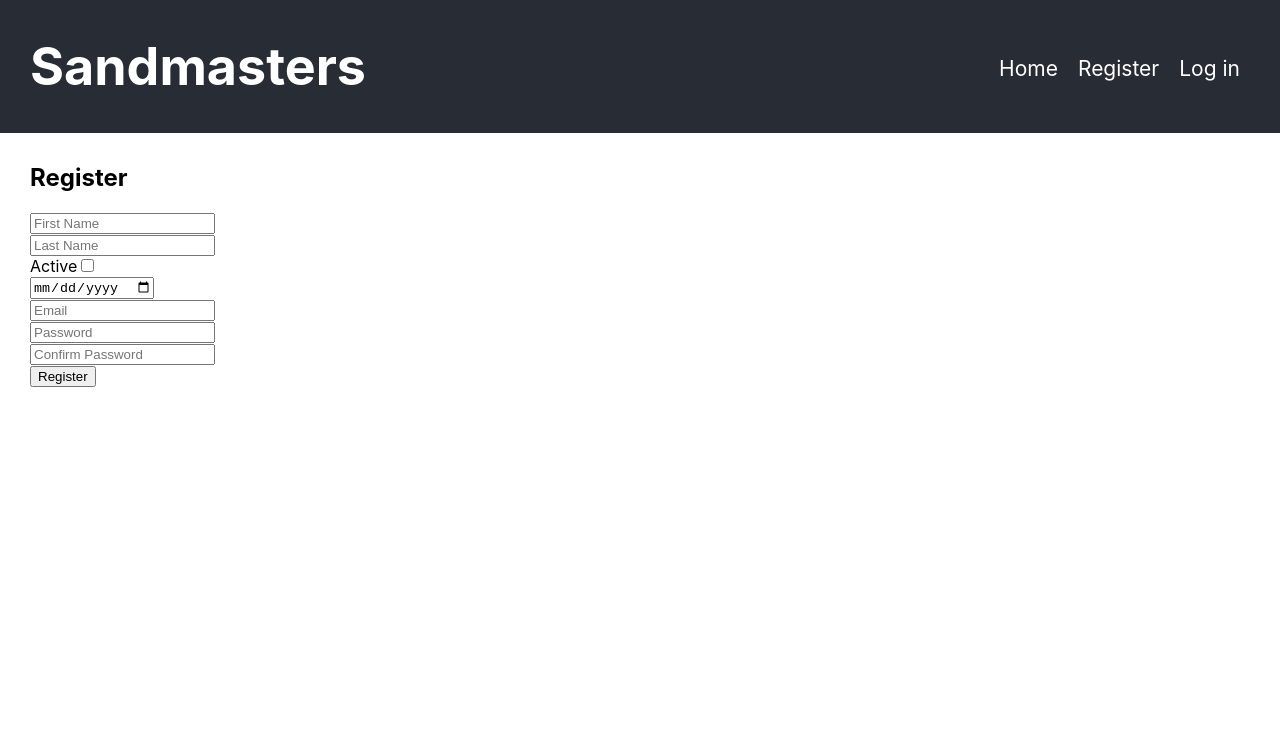
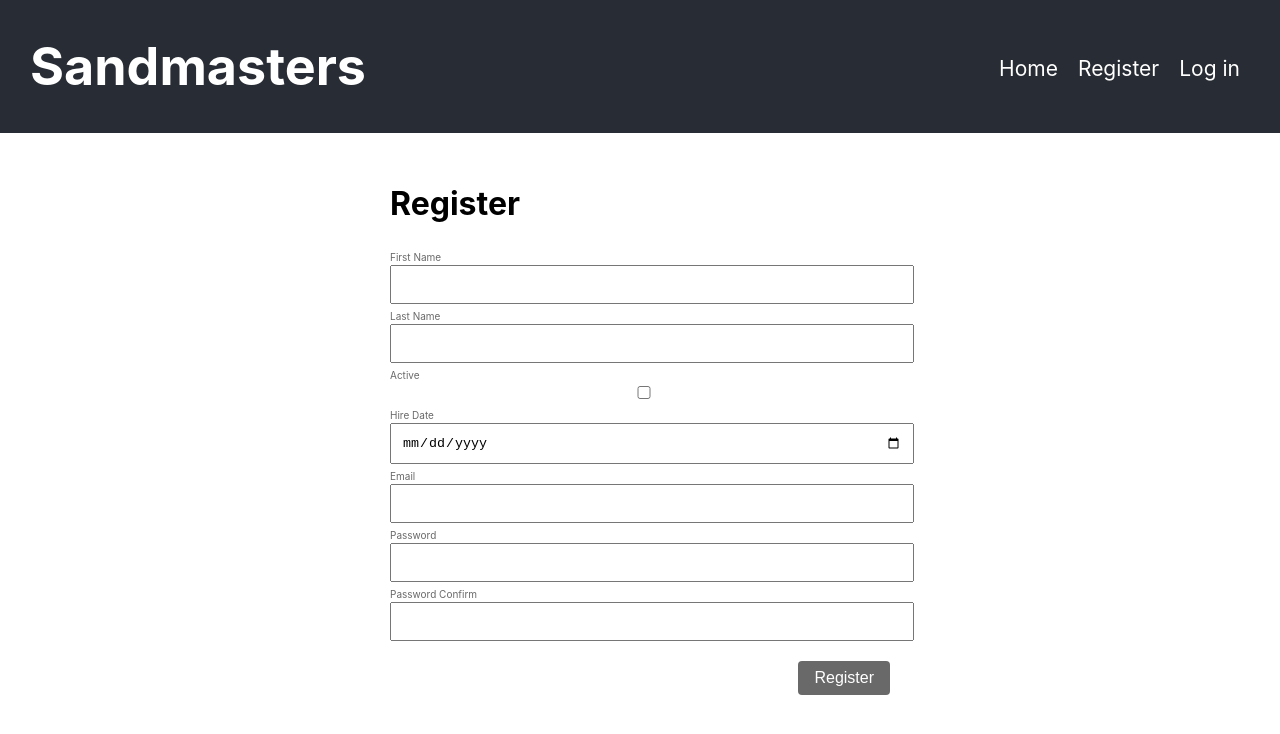
Before and after one commit to Sandmasters-Inc/sms, a React (Create React App) app in the folder client/: page /register in a window 1280 px wide. Shown: the top 734 px of the page. Built offline with nearby package versions, Linux system fonts and the light colour scheme.

Commit message:
Used new UI components and makeInput pattern in existing components

```diff
--- a/client/src/components/Customer/CustomerForm.js
+++ b/client/src/components/Customer/CustomerForm.js
@@ -81,12 +81,13 @@ export const CustomerForm = ({ customer, formTitle, onComplete }) => {
     })
   }
 
-  const makeInput = (name, field) => {
+  const makeInput = (name, field, type="text") => {
     let formattedName = capitalize(name)
     formattedName = separate(formattedName)
 
     return (
       <TextInput
+        type={type}
         name={name}
         label={formattedName}
         value={field}
@@ -111,7 +112,7 @@ export const CustomerForm = ({ customer, formTitle, onComplete }) => {
       {makeInput("email", email)}
       {makeInput("referredBy", referredBy)}
       {makeInput("adSource", adSource)}
-      {makeInput("useMeAsReference", useMeAsReference)}
+      {makeInput("useMeAsReference", useMeAsReference, "checkbox")}
       <ButtonContainer>
         <Button onClick={() => onComplete(customerData)}>Submit</Button>
       </ButtonContainer>
--- a/client/src/components/Job/JobForm.js
+++ b/client/src/components/Job/JobForm.js
@@ -98,12 +98,13 @@ export const JobForm = ({ job, formTitle, onComplete }) => {
     });
   };
 
-  const makeInput = (name, field) => {
+  const makeInput = (name, field, type = 'text') => {
     let formattedName = capitalize(name)
     formattedName = separate(formattedName)
 
     return (
       <TextInput
+        type={type}
         name={name}
         label={formattedName}
         value={field}
@@ -128,13 +129,13 @@ export const JobForm = ({ job, formTitle, onComplete }) => {
       {makeInput("notes", notes)}
       {makeInput("inspector", inspector)}
       {makeInput("payTerms", payTerms)}
-      {makeInput("inquiryDate", inquiryDate)}
-      {makeInput("inspectionDate", inspectionDate)}
-      {makeInput("followUpDate", followUpDate)}
-      {makeInput("tentativeDate", tentativeDate)}
-      {makeInput("scheduledDate", scheduledDate)}
-      {makeInput("completedDate", completedDate)}
-      {makeInput("active", active)}
+      {makeInput("inquiryDate", inquiryDate, "date")}
+      {makeInput("inspectionDate", inspectionDate, "date")}
+      {makeInput("followUpDate", followUpDate, "date")}
+      {makeInput("tentativeDate", tentativeDate, "date")}
+      {makeInput("scheduledDate", scheduledDate, "date")}
+      {makeInput("completedDate", completedDate, "date")}
+      {makeInput("active", active, "checkbox")}
       <ButtonContainer>
         <Button onClick={() => onComplete(jobData)}>Submit</Button>
       </ButtonContainer>
--- a/client/src/components/Login/Login.js
+++ b/client/src/components/Login/Login.js
@@ -1,6 +1,24 @@
 import React, { useState } from 'react';
 import axios from 'axios';
 import { useHistory } from 'react-router-dom';
+import styled from 'styled-components'
+import { TextInput } from '../Inputs'
+import { Button } from '../Button'
+import { capitalize, separate } from '../../utils/StringUtils'
+
+const Container = styled.div`
+  display: flex;
+  flex-direction: column;
+  max-width: 500px;
+  margin: 0 auto;
+`
+
+const ButtonContainer = styled.div`
+  display: flex;
+  justify-content: flex-end;
+  margin-top: 20px;
+  width: 500px;
+`
 
 const Login = ({ authenticateUser }) => {
   let history = useHistory();
@@ -53,34 +71,34 @@ const Login = ({ authenticateUser }) => {
     authenticateUser();
   };
 
+  const makeInput = (name, field) => {
+    let formattedName = capitalize(name)
+    formattedName = separate(formattedName)
+
     return (
-    <div>
-      <h2>Log In</h2>
-      <div>
-        <input
-          type="text"
-          placeholder="Email"
-          name="email"
-          value={email}
+      <TextInput
+        name={name}
+        label={formattedName}
+        value={field}
         onChange={e => onChange(e)}
       />
-      </div>
+    )
+  }
+
+  return (
+    <Container>
+      <h1>Log In</h1>
+      {makeInput("email", email)}
+      {makeInput("password", password)}
+      <ButtonContainer>
         <div>
-        <input
-          type="text"
-          placeholder="Password"
-          name="password"
-          value={password}
-          onChange={e => onChange(e)}
-        />
-      </div>
-      <div>
-        <button onClick={() => loginUser()}>Log In</button>
+          <Button onClick={() => loginUser()}>Log In</Button>
         </div>
         <div>
           {errors && errors.map(error => <div key={error.msg}>{error.msg}</div>)}
         </div>
-    </div>
+      </ButtonContainer>
+    </Container>
   );
 };
 
--- a/client/src/components/Register/Register.js
+++ b/client/src/components/Register/Register.js
@@ -1,6 +1,24 @@
 import React, { useState } from 'react';
 import axios from 'axios';
 import { useHistory } from 'react-router-dom';
+import styled from 'styled-components'
+import { TextInput } from '../Inputs'
+import { Button } from '../Button'
+import { capitalize, separate } from '../../utils/StringUtils'
+
+const Container = styled.div`
+  display: flex;
+  flex-direction: column;
+  max-width: 500px;
+  margin: 0 auto;
+`
+
+const ButtonContainer = styled.div`
+  display: flex;
+  justify-content: flex-end;
+  margin-top: 20px;
+  width: 500px;
+`
 
 const Register = ({ authenticateUser }) => {
   let history = useHistory();
@@ -66,79 +84,41 @@ const Register = ({ authenticateUser }) => {
     }
   };
 
+  const makeInput = (name, field, type = 'text') => {
+    let formattedName = capitalize(name)
+    formattedName = separate(formattedName)
+
     return (
-    <div>
-      <h2>Register</h2>
-      <div>
-        <input
-          type="text"
-          placeholder="First Name"
-          name="firstName"
-          value={firstName}
+      <TextInput
+        type={type}
+        name={name}
+        label={formattedName}
+        value={field}
         onChange={e => onChange(e)}
       />
-      </div>
+    )
+  }
+
+  return (
+    <Container>
+      <h1>Register</h1>
+      {makeInput("firstName", firstName)}
+      {makeInput("lastName", lastName)}
+      {makeInput("active", active, "checkbox")}
+      {makeInput("hireDate", hireDate, "date")}
+      {makeInput("email", email)}
+      {makeInput("password", password)}
+      {makeInput("passwordConfirm", passwordConfirm)}
+      <ButtonContainer>
         <div>
-        <input
-          type="text"
-          placeholder="Last Name"
-          name="lastName"
-          value={lastName}
-          onChange={e => onChange(e)}
-        />
-      </div>
-      <div>
-        <label for="active">Active</label>
-        <input
-          type="checkbox"
-          name="active"
-          value={active}
-          onChange={e => onChange(e)}
-        />
-      </div>
-      <div>
-        <input
-          type="date"
-          name="hireDate"
-          value={hireDate}
-          onChange={e => onChange(e)}
-        />
-      </div>
-      <div>
-        <input
-          type="text"
-          placeholder="Email"
-          name="email"
-          value={email}
-          onChange={e => onChange(e)}
-        />
-      </div>
-      <div>
-        <input
-          type="text"
-          placeholder="Password"
-          name="password"
-          value={password}
-          onChange={e => onChange(e)}
-        />
-      </div>
-      <div>
-        <input
-          type="text"
-          placeholder="Confirm Password"
-          name="passwordConfirm"
-          value={passwordConfirm}
-          onChange={e => onChange(e)}
-        />
-      </div>
-      <div>
-        <button onClick={() => registerUser()}>Register</button>
+          <Button onClick={() => registerUser()}>Register</Button>
         </div>
         <div>
           {errors && errors.map(error => <div key={error.msg}>{error.msg}</div>)}
         </div>
-    </div>
-  );
+      </ButtonContainer>
+    </Container>
+  )
 };
 
 export default Register;
```
Lines whose indentation alone changed are shown as unchanged.
